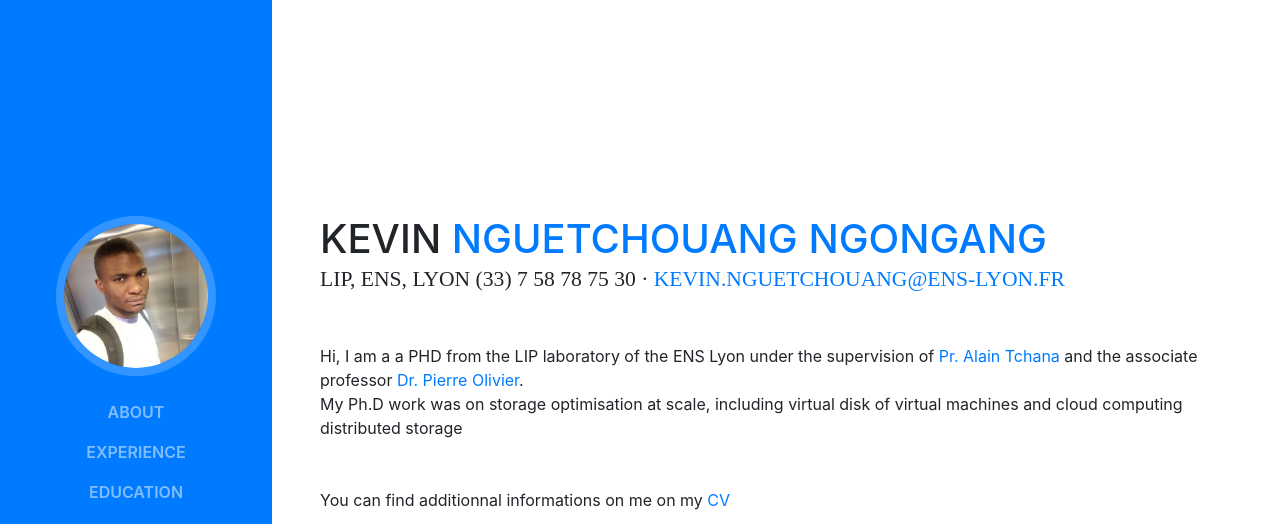
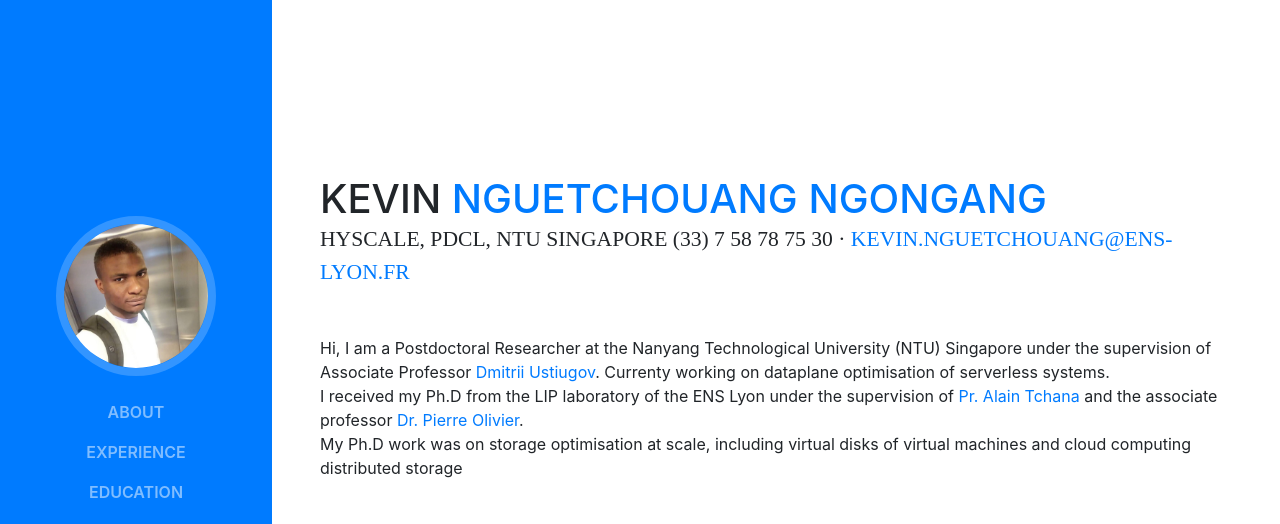
Before and after one commit to Nivekiba/nivekiba.github.io, a website with bundled scripts: page index.html in a window 1280 px wide. Shown: the top 524 px of the page. Built offline with nearby package versions, Linux system fonts and the light colour scheme; a web font is replaced by a local one.

Commit message:
Update index.html

```diff
--- a/index.html
+++ b/index.html
@@ -8,7 +8,7 @@
     <meta name="description" content="">
     <meta name="author" content="">
 
-    <title>Kevin Nguetchouang</title>
+    <title>Dr Kevin Nguetchouang</title>
 
     <!-- Bootstrap core CSS -->
     <link href="vendor/bootstrap/css/bootstrap.min.css" rel="stylesheet">
@@ -65,10 +65,12 @@
           <h1 class="mb-0">Kevin
             <span class="text-primary">Nguetchouang Ngongang</span>
           </h1>
-          <div class="subheading mb-5">LIP, ENS, Lyon (33) 7 58 78 75 30 ·
+          <div class="subheading mb-5">Hyscale, PDCL, NTU Singapore (33) 7 58 78 75 30 ·
             <a href="mailto:kevin.nguetchouang@ens-lyon.fr">kevin.nguetchouang@ens-lyon.fr</a>
           </div>
-          <p class="mb-5">Hi, I am a a PHD from the LIP laboratory of the ENS Lyon under the supervision of <a href="https://lig-membres.imag.fr/tchanaa/index.html">Pr. Alain Tchana</a> and the associate professor <a href="https://sites.google.com/view/pierreolivier">Dr. Pierre Olivier</a>.<br/>My Ph.D work was on storage optimisation at scale, including virtual disk of virtual machines and cloud computing distributed storage</p>
+          <p class="mb-5">Hi, I am a Postdoctoral Researcher at the Nanyang Technological University (NTU) Singapore under the supervision of Associate Professor <a href="https://ustiugov.github.io">Dmitrii Ustiugov</a>. Currenty working on dataplane optimisation of serverless systems.
+
+	 <br/>I received my Ph.D from the LIP laboratory of the ENS Lyon under the supervision of <a href="https://lig-membres.imag.fr/tchanaa/index.html">Pr. Alain Tchana</a> and the associate professor <a href="https://sites.google.com/view/pierreolivier">Dr. Pierre Olivier</a>.<br/>My Ph.D work was on storage optimisation at scale, including virtual disks of virtual machines and cloud computing distributed storage</p>
           <p>You can find additionnal informations on me on my <a href="pdf/cv.pdf">CV</a></p>
           <ul class="list-inline list-social-icons mb-0">
             <li class="list-inline-item">
```
